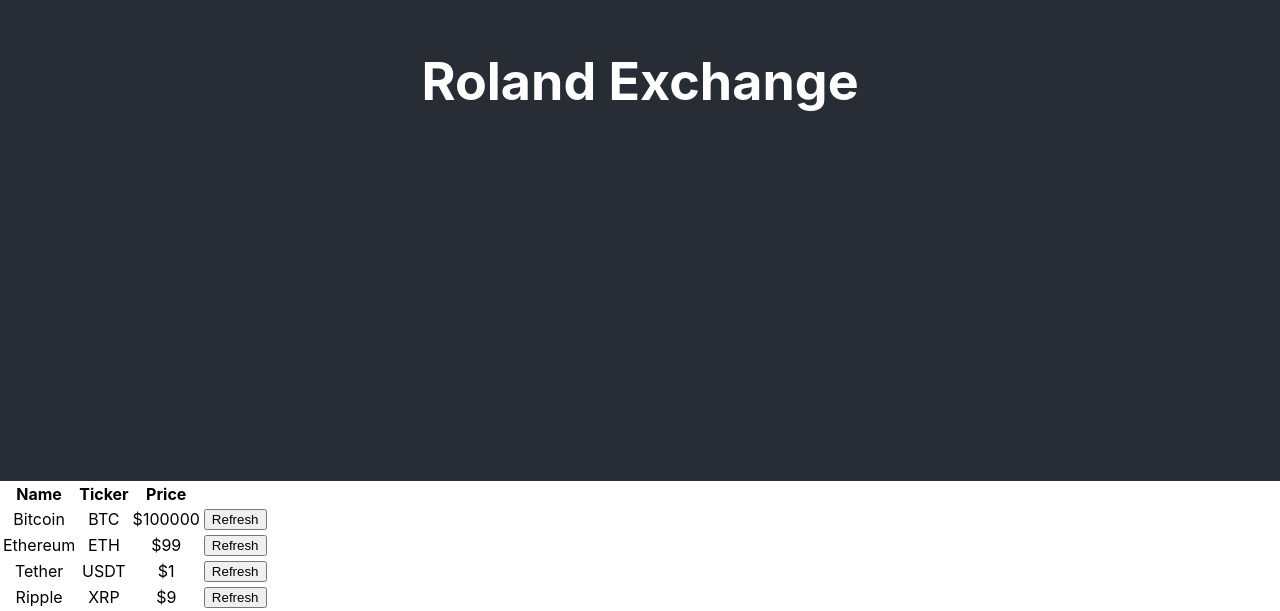
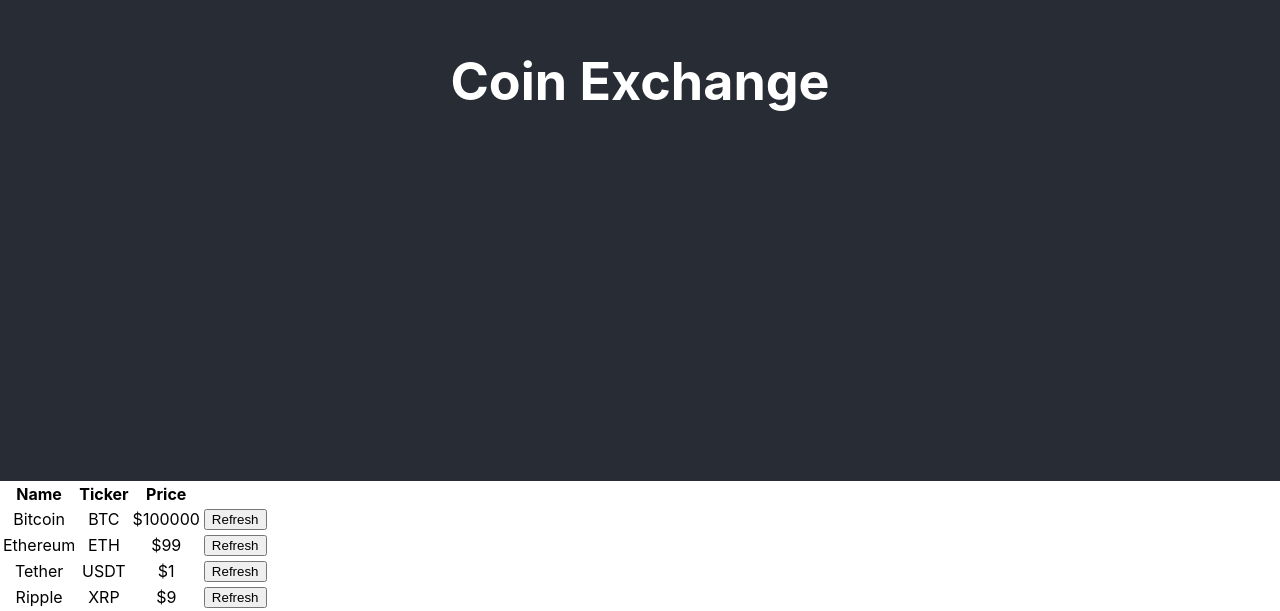
Before and after one commit to rj13371/rolandCryptoExchange, a React (Create React App) app: page / in a window 1280 px wide. Shown: the part 319-930 px from the top of the page. Built offline with nearby package versions, Linux system fonts and the light colour scheme.

Commit message:
changed title

```diff
--- a/src/App.js
+++ b/src/App.js
@@ -7,7 +7,7 @@ function App() {
     <div className="App">
       <header className="App-header">
 
-        <h1>Roland Exchange</h1>
+        <h1>Coin Exchange</h1>
 
       </header>
       <table>
```
